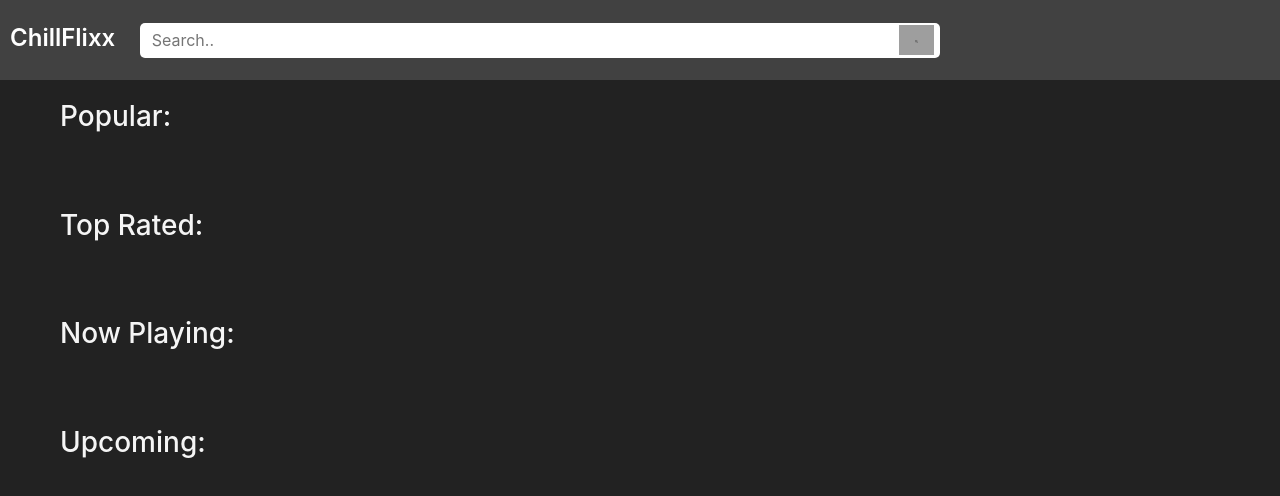
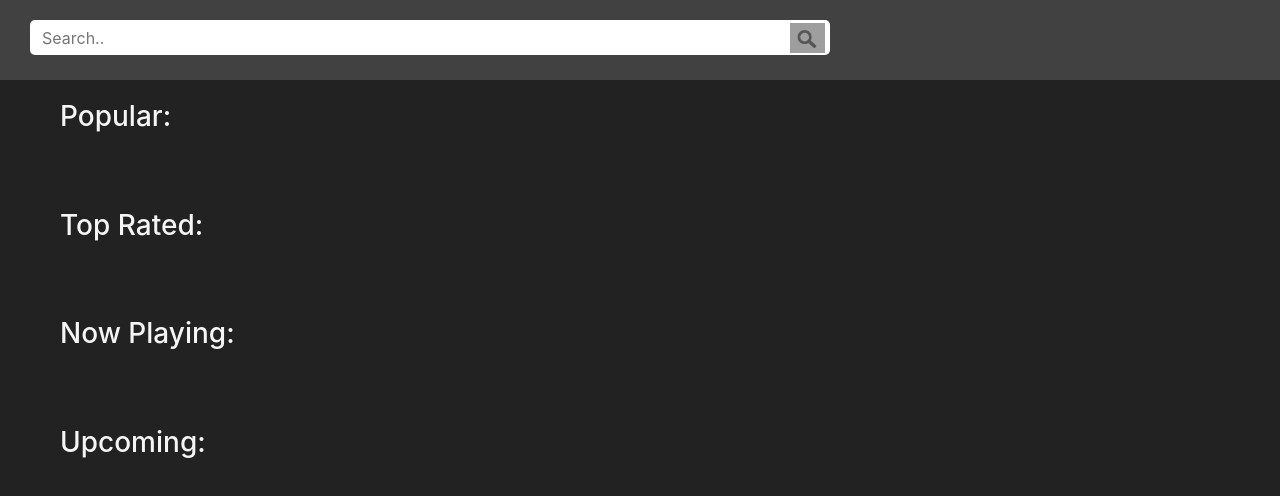
Before and after one commit to pornwine/movieflix, a website: page index.html in a window 1280 px wide. Shown: the top 496 px of the page. Drawn offline with nearby package versions, Linux system fonts and the light colour scheme; no server answers; grey boxes are pictures that could not be loaded.

Commit message:
Update index.html

```diff
--- a/index.html
+++ b/index.html
@@ -26,9 +26,9 @@
 
 
     <div class="header">
-        <p style="font-size: x-large; font-weight: 600; display: inline; ">ChillFlixx</p>
+
         <input type="text" placeholder="Search.." id="searchBar">
-        <button id="searchButton" onclick="search()"><img src="images/search.png" alt="" width="3px"></button>
+        <button id="searchButton" onclick="search()"><img src="images/search.png" alt="" width="20px"></button>
     </div>
 
 
```
